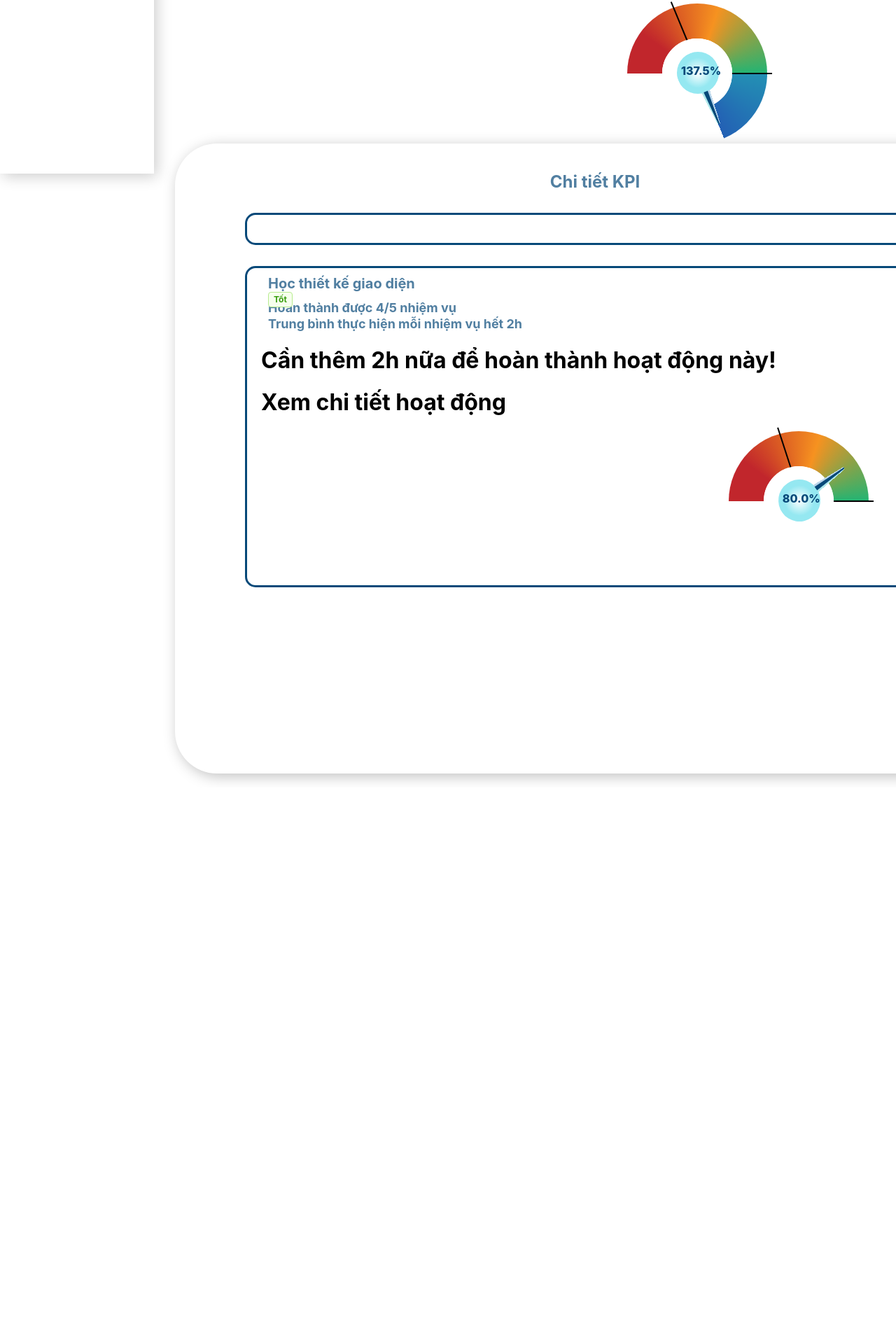
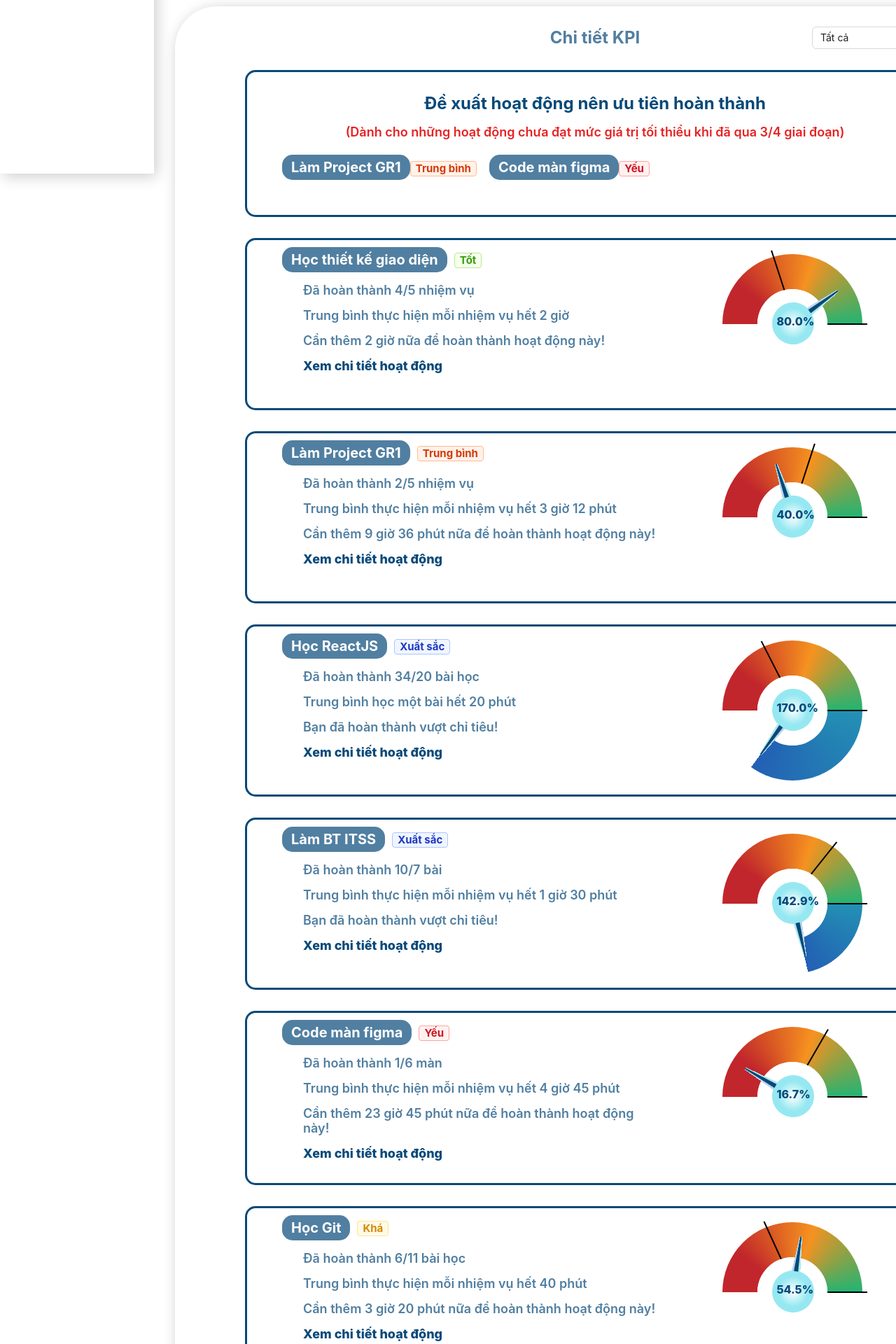
Before and after one commit to Dungntt2003/KPInsight-HI_23, a React (Create React App) app in the folder kpinsight/: page /kpi-status in a window 1280 px wide. Shown: the part 653-2573 px from the top of the page at 70% size. Before the commit the page ends 1778 px from the top, so only its background shows below. Built offline with nearby package versions, Linux system fonts and the light colour scheme.

Commit message:
update page kpi-status

```diff
--- a/kpinsight/src/components/navbar/navbar-goal/index.css
+++ b/kpinsight/src/components/navbar/navbar-goal/index.css
@@ -17,7 +17,7 @@
 .navbar-goal-item {
   color: white;
   background-color: #074979;
-  font-size: 13px;
+  font-size: 18px;
   padding: 10px;
   margin-top: 10px;
   margin-bottom: 10px;
@@ -32,7 +32,7 @@
   background-color: white;
   color: #074979;
   font-weight: bolder;
-  border: 2px solid #074979;
+  border: 3px solid #074979;
   border-radius: 15px;
 }
 
--- a/kpinsight/src/components/navbar/navbar-goal/index.jsx
+++ b/kpinsight/src/components/navbar/navbar-goal/index.jsx
@@ -13,7 +13,7 @@ const items = [
   {
     key: "2",
     icon: <UnorderedListOutlined />,
-    label: "Danh sách mục tiêu",
+    label: "Mục tiêu",
   },
 ];
 
--- a/kpinsight/src/components/speed-chart/index.css
+++ b/kpinsight/src/components/speed-chart/index.css
@@ -1,6 +1,6 @@
 .speed-chart-container {
   margin-top: 0%;
-  margin-left: 70%;
+  /* margin-left: 70%; */
   margin-bottom: 0%;
   box-sizing: border-box;
   --c1: #c1262c;
--- a/kpinsight/src/view/pages/kpi-status/index.css
+++ b/kpinsight/src/view/pages/kpi-status/index.css
@@ -4,6 +4,8 @@
     "Helvetica Neue", Arial, "Noto Sans", sans-serif, "Apple Color Emoji",
     "Segoe UI Emoji", "Segoe UI Symbol", "Noto Color Emoji";
 }
+
+/* Navbar */
 .body .navbar-menu-container {
   position: fixed;
   top: 81px;
@@ -26,11 +28,12 @@
   margin-left: 200px;
   color: #074979;
 }
-.select {
+.select1 {
   margin-left: 81%;
   margin-top: -25px;
 }
 
+/* Column chart */
 .body .columnchart-container {
   margin-top: 10px;
   /* margin-left: 350px; */
@@ -75,24 +78,31 @@
 /* Chi tiết */
 .detailKPI {
   padding: 50px 100px;
+  margin-top: 20px;
   margin-left: 250px;
   margin-right: 20px;
   margin-bottom: 20px;
   width: 1000px !important;
-  height: 800px;
+  height: fit-content;
   border-radius: 60px;
   box-shadow: 4px 4px 20px 0 rgba(0, 0, 0, 0.25);
 }
 
-.detailKPI .detail-tittle {
+.detail-tittle {
   font-size: 24px;
   font-weight: bold;
   text-align: center;
-  margin-top: -10px;
+  margin-top: -20px;
   color: #517fa1;
+  width: 100%;
+}
+.select2 {
+  margin-left: 81%;
+  margin-top: -30px;
 }
 
-.detailKPI .suggest {
+/* Đề xuất */
+.suggest {
   width: auto;
   margin: 30px auto;
   padding: 20px;
@@ -100,29 +110,90 @@
   border: 3px solid #074979;
   background-color: #ffff;
 }
+.suggest-name {
+  font-size: 24px;
+  font-weight: bold;
+  margin-top: 10px;
+  text-align: center;
+  color: #074979;
+}
+.suggest-notice {
+  margin-top: 0px;
+  font-size: 18px;
+  font-weight: 600;
+  text-align: center;
+  color: #e82222;
+}
+.suggest-data {
+  width: auto;
+  margin: 10px auto;
+  padding: 20px;
+  background-color: #ffff;
+  display: flex;
+}
 
-.detailKPI .activityKPI1 {
+/* Chi tiết từng hoạt động */
+.detailKPI .activityKPI1,
+.activityKPI2,
+.activityKPI3,
+.activityKPI4,
+.activityKPI5,
+.activityKPI6 {
   width: auto;
   margin: 30px auto;
   padding: 20px;
   border-radius: 15px;
   border: 3px solid #074979;
   background-color: #ffff;
+  display: flex;
 }
-
-.activityKPI1 .activity-name {
+.activity-content {
+  width: 70%;
+  margin-left: 20px;
+}
+.activity-name {
   font-size: 20px;
+  display: flex;
+  align-items: center;
   font-weight: bold;
   margin-top: -10px;
   margin-left: 10px;
+  color: white;
+}
+.activity-name-sub {
+  box-sizing: border-box;
+  color: white;
+  background-color: #517fa1;
+  border: 3px solid #517fa1;
+  border-radius: 15px;
+  padding: 3px 10px;
+}
+.activity-content .activity-name-tag {
+  margin-left: 10px;
+  font-size: 18px;
+}
+.complete-rate,
+.each-time,
+.need-time {
+  font-size: 18px;
+  margin-top: 15px;
+  font-weight: 600;
+  margin-left: 40px;
   color: #517fa1;
 }
+.request-view-activity {
+  font-size: 18px;
+  font-weight: 800;
+  margin-top: 15px;
+  margin-left: 40px;
+  color: #074979;
+}
+.activity-chart {
+  width: 50%;
+}
 
-.activityKPI1 .complete-rate,
-.each-time {
-  font-size: 18px;
-  font-weight: bold;
-  margin-top: -10px;
-  margin-left: 10px;
-  color: #517fa1;
+.activity-chart-wrap {
+  display: flex;
+  justify-content: center;
+  align-items: center;
 }
--- a/kpinsight/src/view/pages/kpi-status/index.jsx
+++ b/kpinsight/src/view/pages/kpi-status/index.jsx
@@ -27,7 +27,7 @@ const KpiStatus = () => {
         datasets: [
           {
             label: "Đã thực hiện",
-            data: [80, 40, 120, 145, 65, 90],
+            data: [80, 40, 170, 142.9, 16.7, 54.5],
             backgroundColor: "#074979",
             borderWidth: 0,
             borderSkipped: false,
@@ -90,14 +90,18 @@ const KpiStatus = () => {
       <div>
         <NavbarStatus />
         <h1 className="namepage">Trạng thái KPI</h1>
-        <div className="select">
+        <div className="select1">
           <Select
-            defaultValue="Lọc theo nhãn"
+            defaultValue="Tất cả"
             style={{
               width: 150,
             }}
             onChange={handleChange}
             options={[
+              {
+                label: <span>Tất cả</span>,
+                value: "Tất cả",
+              },
               {
                 label: <span>Học tập</span>,
                 title: "Học tập",
@@ -109,6 +113,20 @@ const KpiStatus = () => {
                   {
                     label: <span>Ngoại ngữ</span>,
                     value: "Ngoại ngữ",
+                  },
+                ],
+              },
+              {
+                label: <span>Xã hội</span>,
+                title: "Học tập",
+                options: [
+                  {
+                    label: <span>CLB</span>,
+                    value: "CLB",
+                  },
+                  {
+                    label: <span>Tình nguyện</span>,
+                    value: "Tình nguyện",
                   },
                 ],
               },
@@ -130,26 +148,214 @@ const KpiStatus = () => {
           <canvas ref={chartRef}></canvas>
         </div>
         <h1 className="name2">Tổng quan trạng thái KPI</h1>
-        <SpeedChart min={3} max={8} score={11} />
         <div className="detailKPI">
-          <h1 className="detail-tittle">Chi tiết KPI</h1>
-          <div className="suggest"></div>
+          <div className="detail-tittle">Chi tiết KPI</div>
+          <div className="select2">
+            <Select
+              defaultValue="Tất cả"
+              style={{
+                width: 150,
+              }}
+              onChange={handleChange}
+              options={[
+                {
+                  label: <span>Tất cả</span>,
+                  value: "Tất cả",
+                },
+                {
+                  label: <span>Xuất sắc</span>,
+                  value: "Xuất sắc",
+                },
+                {
+                  label: <span>Tốt</span>,
+                  value: "Tốt",
+                },
+                {
+                  label: <span>Khá</span>,
+                  value: "Khá",
+                },
+                {
+                  label: <span>Trung bình</span>,
+                  value: "Trung bình",
+                },
+                {
+                  label: <span>Yếu</span>,
+                  value: "Yếu",
+                },
+              ]}
+            />
+          </div>
+          <div className="suggest">
+            <h1 className="suggest-name">
+              Đề xuất hoạt động nên ưu tiên hoàn thành
+            </h1>
+            <h1 className="suggest-notice">
+              (Dành cho những hoạt động chưa đạt mức giá trị tối thiểu khi đã
+              qua 3/4 giai đoạn)
+            </h1>
+            <div className="suggest-data">
+              <div className="activity-name">
+                <div className="activity-name-sub">Làm Project GR1</div>
+                <div className="activity-name-tag">
+                  <Tag color="volcano" style={{ fontSize: "15px" }}>
+                    Trung bình
+                  </Tag>
+                </div>
+              </div>
+              <div className="activity-name">
+                <div className="activity-name-sub">Code màn figma</div>
+                <div className="activity-name-tag">
+                  <Tag color="red" style={{ fontSize: "15px" }}>
+                    Yếu
+                  </Tag>
+                </div>
+              </div>
+            </div>
+          </div>
+
           <div className="activityKPI1">
+            <div className="activity-content">
               <div className="activity-name">
-              Học thiết kế giao diện
-              <Flex gap="4px 0" wrap>
-                <Tag color="green">Tốt</Tag>
-              </Flex>
+                <div className="activity-name-sub">Học thiết kế giao diện</div>
+                <div className="activity-name-tag">
+                  <Tag color="green" style={{ fontSize: "15px" }}>
+                    Tốt
+                  </Tag>
                 </div>
-            <h1 className="complete-rate">Hoàn thành được 4/5 nhiệm vụ</h1>
+              </div>
+              <h1 className="complete-rate">Đã hoàn thành 4/5 nhiệm vụ</h1>
               <h1 className="each-time">
-              Trung bình thực hiện mỗi nhiệm vụ hết 2h
+                Trung bình thực hiện mỗi nhiệm vụ hết 2 giờ
               </h1>
               <h1 className="need-time">
-              Cần thêm 2h nữa để hoàn thành hoạt động này!
+                Cần thêm 2 giờ nữa để hoàn thành hoạt động này!
               </h1>
               <h1 className="request-view-activity">Xem chi tiết hoạt động</h1>
+            </div>
+            <div className="activity-chart">
+              <div className="activity-chart-wrap">
                 <SpeedChart min={2} max={5} score={4} />
+              </div>
+            </div>
+          </div>
+          <div className="activityKPI2">
+            <div className="activity-content">
+              <div className="activity-name">
+                <div className="activity-name-sub">Làm Project GR1</div>
+                <div className="activity-name-tag">
+                  <Tag color="volcano" style={{ fontSize: "15px" }}>
+                    Trung bình
+                  </Tag>
+                </div>
+              </div>
+              <h1 className="complete-rate">Đã hoàn thành 2/5 nhiệm vụ</h1>
+              <h1 className="each-time">
+                Trung bình thực hiện mỗi nhiệm vụ hết 3 giờ 12 phút
+              </h1>
+              <h1 className="need-time">
+                Cần thêm 9 giờ 36 phút nữa để hoàn thành hoạt động này!
+              </h1>
+              <h1 className="request-view-activity">Xem chi tiết hoạt động</h1>
+            </div>
+            <div className="activity-chart">
+              <div className="activity-chart-wrap">
+                <SpeedChart min={3} max={5} score={2} />
+              </div>
+            </div>
+          </div>
+          <div className="activityKPI3">
+            <div className="activity-content">
+              <div className="activity-name">
+                <div className="activity-name-sub">Học ReactJS</div>
+                <div className="activity-name-tag">
+                  <Tag color="geekblue" style={{ fontSize: "15px" }}>
+                    Xuất sắc
+                  </Tag>
+                </div>
+              </div>
+              <h1 className="complete-rate">Đã hoàn thành 34/20 bài học</h1>
+              <h1 className="each-time">Trung bình học một bài hết 20 phút</h1>
+              <h1 className="need-time">Bạn đã hoàn thành vượt chỉ tiêu!</h1>
+              <h1 className="request-view-activity">Xem chi tiết hoạt động</h1>
+            </div>
+            <div className="activity-chart">
+              <div className="activity-chart-wrap">
+                <SpeedChart min={7} max={20} score={34} />
+              </div>
+            </div>
+          </div>
+          <div className="activityKPI4">
+            <div className="activity-content">
+              <div className="activity-name">
+                <div className="activity-name-sub">Làm BT ITSS</div>
+                <div className="activity-name-tag">
+                  <Tag color="geekblue" style={{ fontSize: "15px" }}>
+                    Xuất sắc
+                  </Tag>
+                </div>
+              </div>
+              <h1 className="complete-rate">Đã hoàn thành 10/7 bài</h1>
+              <h1 className="each-time">
+                Trung bình thực hiện mỗi nhiệm vụ hết 1 giờ 30 phút
+              </h1>
+              <h1 className="need-time">Bạn đã hoàn thành vượt chỉ tiêu!</h1>
+              <h1 className="request-view-activity">Xem chi tiết hoạt động</h1>
+            </div>
+            <div className="activity-chart">
+              <div className="activity-chart-wrap">
+                <SpeedChart min={5} max={7} score={10} />
+              </div>
+            </div>
+          </div>
+          <div className="activityKPI5">
+            <div className="activity-content">
+              <div className="activity-name">
+                <div className="activity-name-sub">Code màn figma</div>
+                <div className="activity-name-tag">
+                  <Tag color="red" style={{ fontSize: "15px" }}>
+                    Yếu
+                  </Tag>
+                </div>
+              </div>
+              <h1 className="complete-rate">Đã hoàn thành 1/6 màn</h1>
+              <h1 className="each-time">
+                Trung bình thực hiện mỗi nhiệm vụ hết 4 giờ 45 phút
+              </h1>
+              <h1 className="need-time">
+                Cần thêm 23 giờ 45 phút nữa để hoàn thành hoạt động này!
+              </h1>
+              <h1 className="request-view-activity">Xem chi tiết hoạt động</h1>
+            </div>
+            <div className="activity-chart">
+              <div className="activity-chart-wrap">
+                <SpeedChart min={4} max={6} score={1} />
+              </div>
+            </div>
+          </div>
+          <div className="activityKPI6">
+            <div className="activity-content">
+              <div className="activity-name">
+                <div className="activity-name-sub">Học Git</div>
+                <div className="activity-name-tag">
+                  <Tag color="gold" style={{ fontSize: "15px" }}>
+                    Khá
+                  </Tag>
+                </div>
+              </div>
+              <h1 className="complete-rate">Đã hoàn thành 6/11 bài học</h1>
+              <h1 className="each-time">
+                Trung bình thực hiện mỗi nhiệm vụ hết 40 phút
+              </h1>
+              <h1 className="need-time">
+                Cần thêm 3 giờ 20 phút nữa để hoàn thành hoạt động này!
+              </h1>
+              <h1 className="request-view-activity">Xem chi tiết hoạt động</h1>
+            </div>
+            <div className="activity-chart">
+              <div className="activity-chart-wrap">
+                <SpeedChart min={4} max={11} score={6} />
+              </div>
+            </div>
           </div>
         </div>
       </div>
```
Lines whose indentation alone changed are shown as unchanged.
